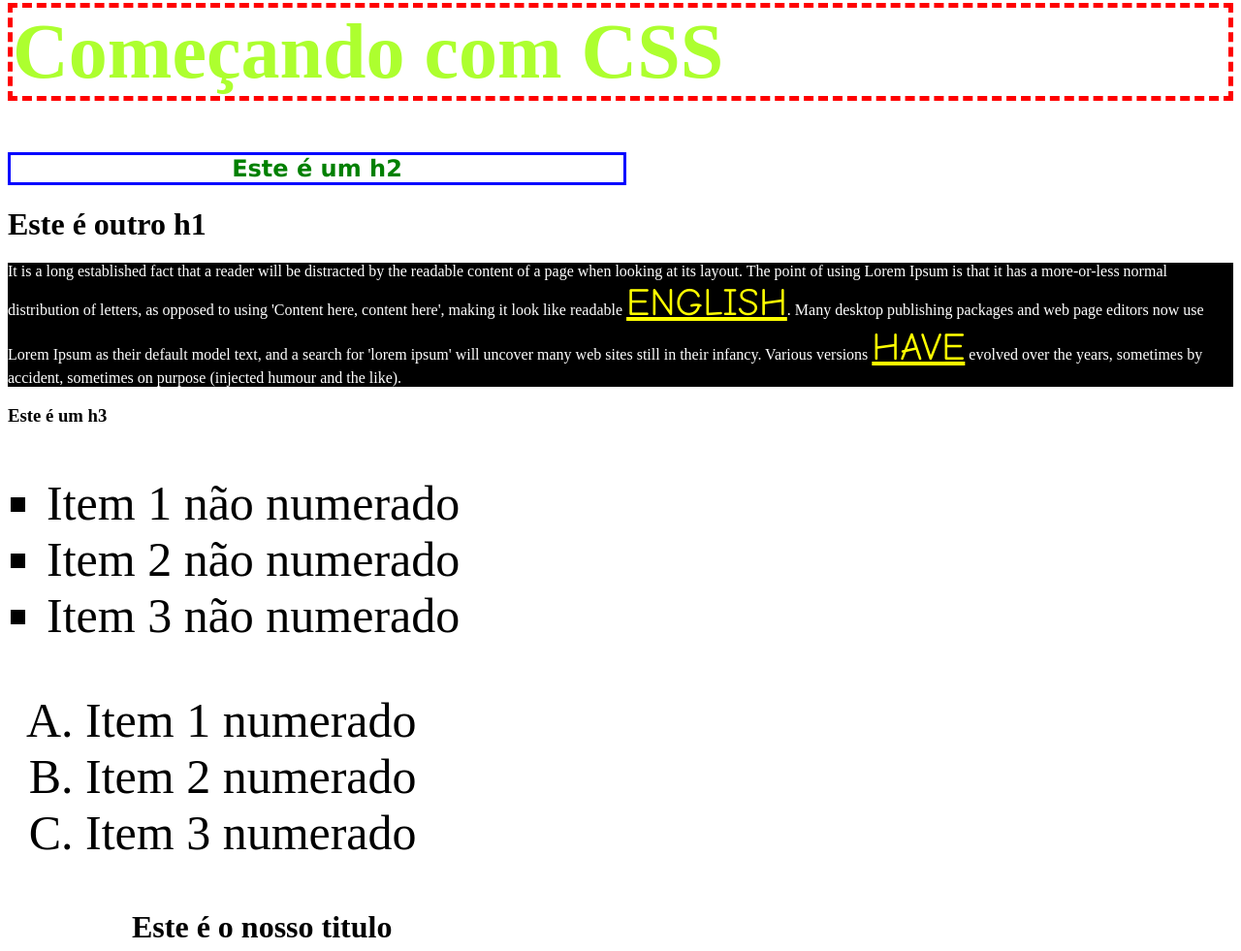
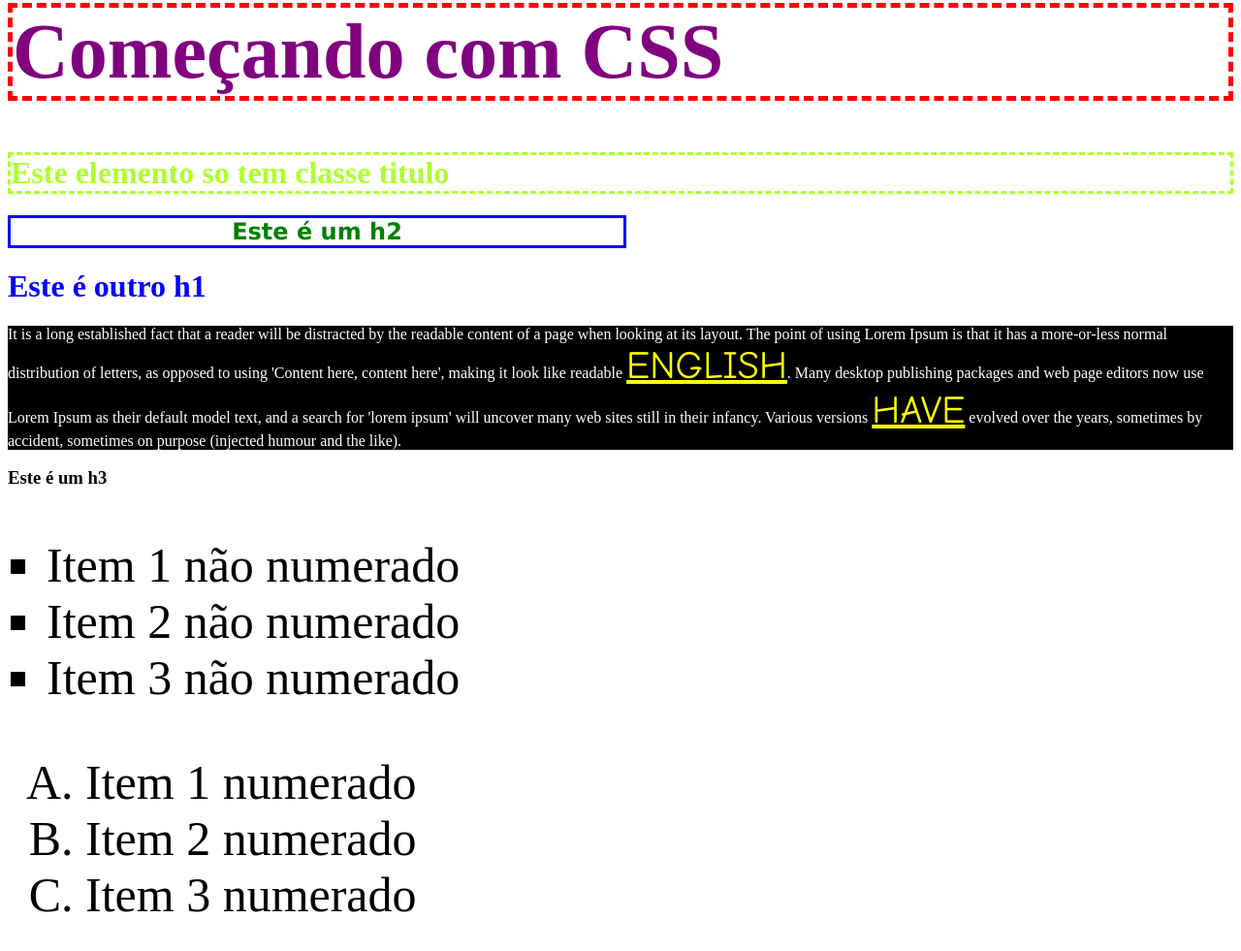
Before and after one commit to Andreiasantoss/css_playground, a plain HTML site: page index.html in a window 1280 px wide. Shown: the part 51-1032 px from the top of the page at 97% size. Drawn offline with Linux system fonts and the light colour scheme.

Commit message:
Mais exemplos de especificidade

```diff
--- a/css/style.css
+++ b/css/style.css
@@ -43,8 +43,21 @@ ol{
 
 }
 
-/* Explicando cascade e especificidade */
+/* Explicando cascade e especificidade
+*/
 
+/* 0 - 2 - 0 */
+.titulo.titulo-pagina {
+    color: purple;
+
+    }
+
+ /* 1 - 0 - 0 */
+ #titulo-principal {
+     color: aquamarine
+ }
+
+ /* 0 - 1- 0 */
 .titulo-pagina {
     font-size: 5rem;
     border: 5px solid red;
@@ -52,7 +65,16 @@ ol{
 
 }
 
+/* 0 - 1 - 0 */
 .titulo {
     border-style: dashed;
     color: greenyellow;
 }
+
+/* 0 - 0 - 1 */
+h1 {
+    color: blue;
+   /* color: blue !important; */
+}
+
+/* Regras de Especificidade: 0 - 2 - 1 */
--- a/index.html
+++ b/index.html
@@ -9,6 +9,7 @@
 </head>
 <body>
       <h1 class="titulo titulo-pagina">Começando com CSS</h1>
+      <h1 class="titulo">Este elemento so tem classe titulo</h1>
 <h2>Este é um h2</h2>
 <h1>Este é outro h1</h1>
 <p>
```
